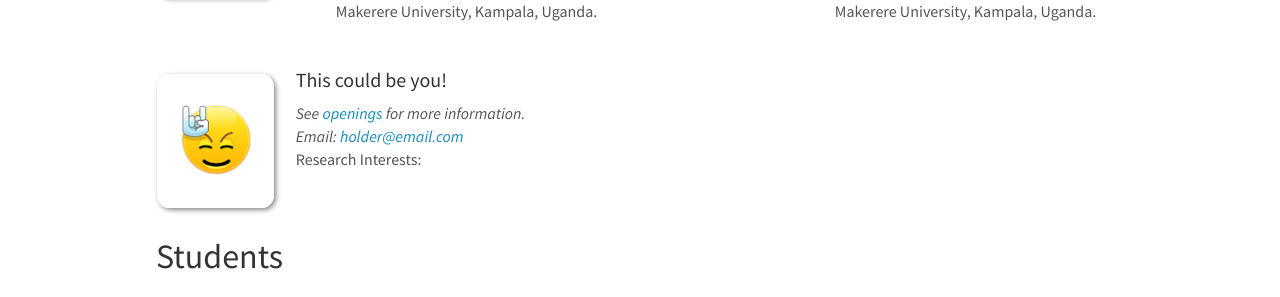
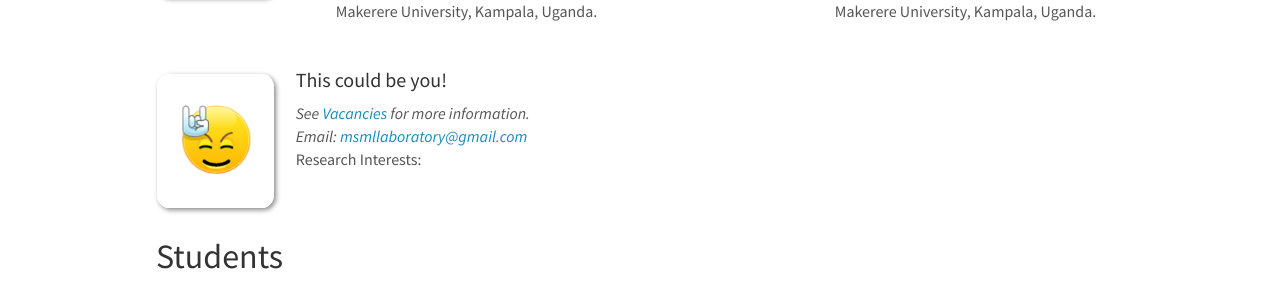
Before and after one commit to msmll/site, a Jekyll site: the page built from _pages/team.md, in a window 1280 px wide and 900 px high, scrolled down 786 px. Shown: the part 320-617 px from the top of the window. Built offline with Jekyll 4.4.1, drawn with Linux system fonts in a browser that asks for light colours; nearby versions of some CDN libraries.

Commit message:
Add vacancies information

```diff
--- a/_data/researchers.yml
+++ b/_data/researchers.yml
@@ -34,8 +34,8 @@
 
 - name: "This could be you!"
   photo: rock.jpg
-  info: See <a href="http://">openings</a> for more information.
-  email: holder@email.com
+  info: See <a href="https://ml.netlabsug.org/vacancies">Vacancies</a> for more information.
+  email: msmllaboratory@gmail.com
   number_educ: 0
   education1:
   education2:
```
